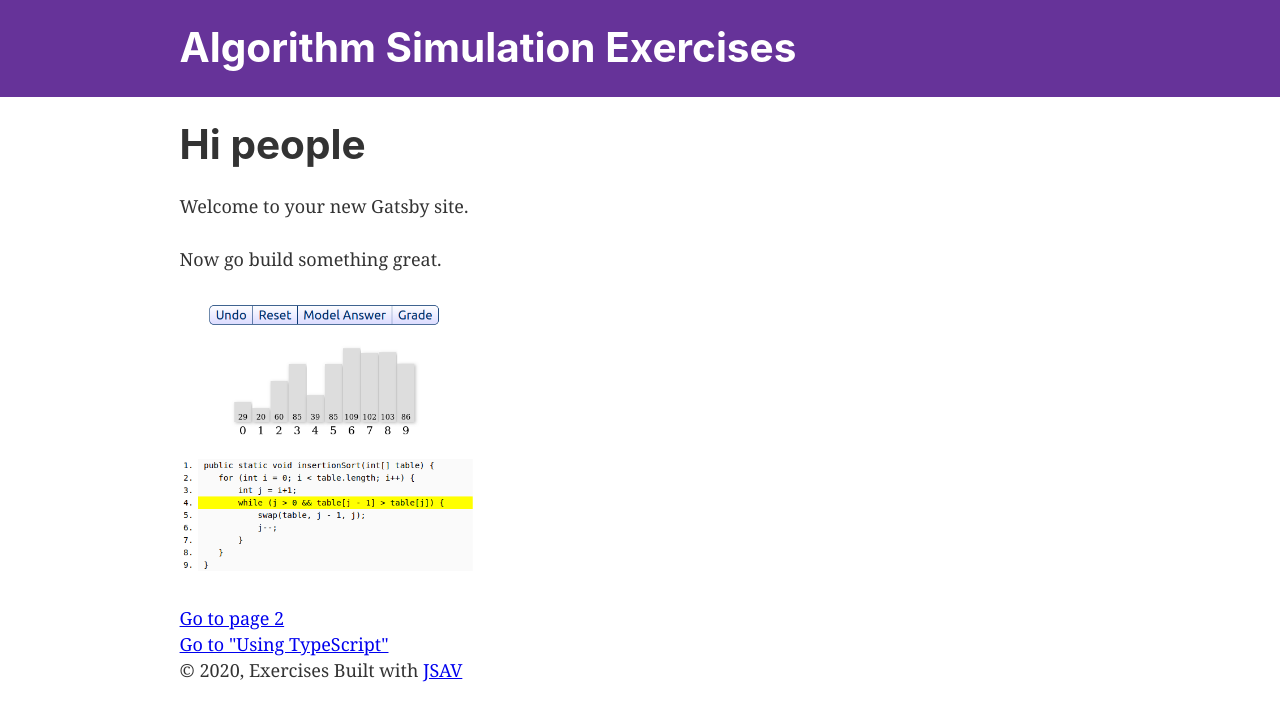
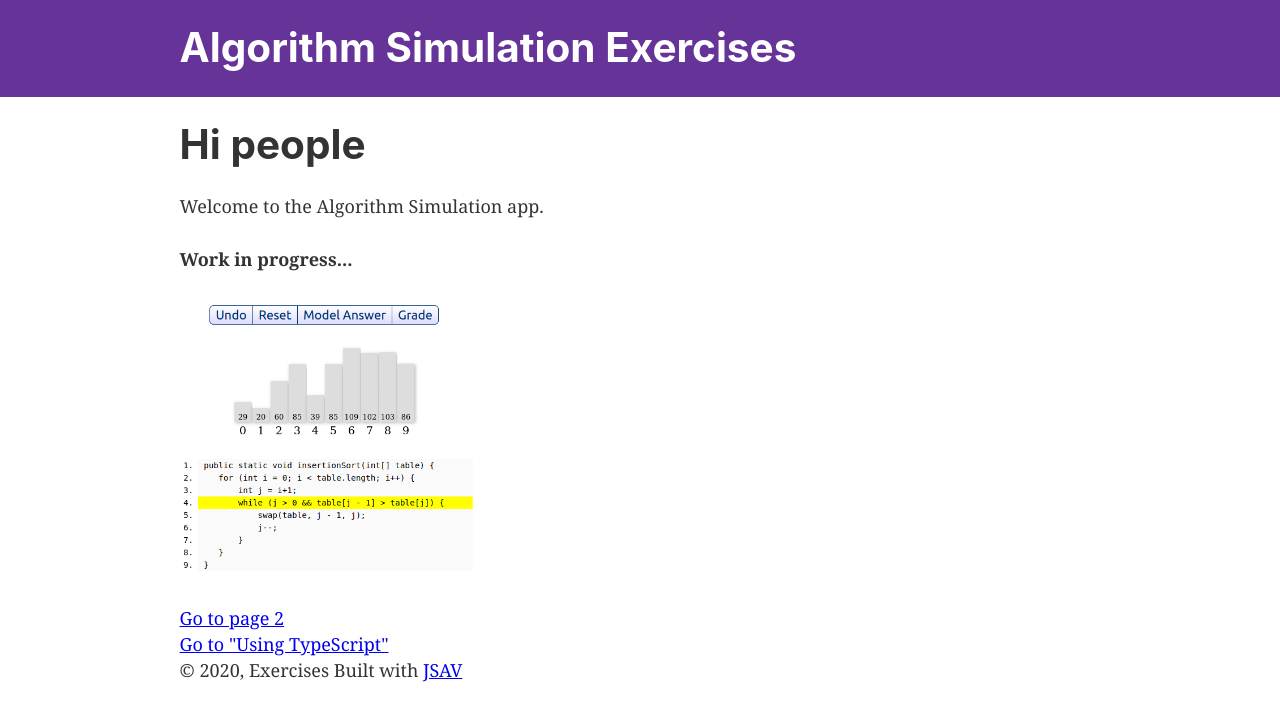
Before and after one commit to MarianiGiacomo/algorithm-simulation, a Gatsby site: page / in a window 1280 px wide. Built offline with nearby package versions, Linux system fonts and the light colour scheme; Gatsby itself is replaced by a stand-in of ours.

Commit message:
updating start page

```diff
--- a/src/pages/index.js
+++ b/src/pages/index.js
@@ -9,8 +9,8 @@ const IndexPage = () => (
   <Layout>
     <SEO title="Home" />
     <h1>Hi people</h1>
-    <p>Welcome to your new Gatsby site.</p>
-    <p>Now go build something great.</p>
+    <p>Welcome to the Algorithm Simulation app.</p>
+    <p><b>Work in progress...</b></p>
     <div style={{ maxWidth: `300px`, marginBottom: `1.45rem` }}>
       <Image />
     </div>
```
